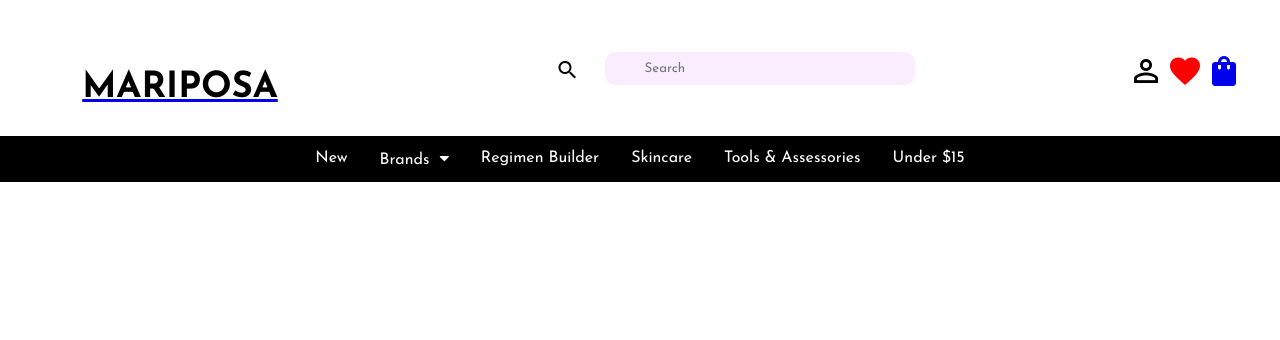
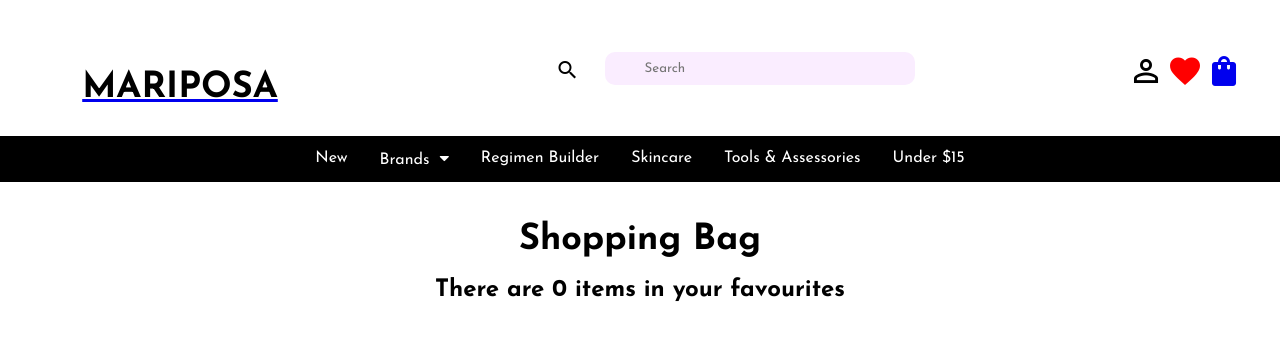
Before and after one commit to halimatayoade/Mariposa, a React (Create React App) app: page /favourites in a window 1280 px wide. Shown: the top 340 px of the page. Built offline with nearby package versions, Linux system fonts and the light colour scheme; data requests are answered from the project's data file.

Commit message:
Done adding favourites functionality to all the pages

```diff
--- a/src/App.js
+++ b/src/App.js
@@ -5,13 +5,17 @@ import Cart from './Cart.js';
 import Search from './Search.js';
 import Details from './Details.js'
 import { Switch, Route} from "react-router-dom";
+import Favourites from './Favourites.js';
 
 const App = () => {
   const [allproducts, setProducts] = useState([]);
   const [cart, setCart] = useState([]);
+  const [favourites, setFavourites] = useState([]);
   useEffect(() => {
     const cart = localStorage.getItem('shoppingCart');
     setCart(JSON.parse(cart) || []);
+    const favourites = localStorage.getItem('favItems');
+    setCart(JSON.parse(favourites) || []);
     async function fetchData() {
       let response = await fetch(` http://localhost:5000/products`)
       let items = await response.json();
@@ -38,6 +42,23 @@ const App = () => {
     }
   }
 
+  const addToFavorites = (item) => {
+    let condition = favourites.filter(data => data.id === item.id)
+    if(condition.length === 0) {
+      setFavourites(currentList => {
+        const favourites = [...currentList.filter(product => product.id !== item.id), item];
+        localStorage.setItem('favItems', JSON.stringify(favourites));
+        return favourites;
+      });
+    } else if (condition.length > 0) {
+      setFavourites(currentList => {
+        const favourites = currentList.filter(product => product.id !== item.id);
+        localStorage.setItem('favItems', JSON.stringify(favourites));
+        return favourites;
+      })
+    }
+  }
+
   return (
     <>
       <Header/>
@@ -49,20 +70,23 @@ const App = () => {
               {
                 allproducts
                   .map((product) => (
-                    <Product key={product.id} product={product} addToCart={addToCart} />
+                    <Product key={product.id} product={product} cart={cart} favourites={favourites} addToCart={addToCart} addToFavorites={addToFavorites}  />
                   ))
               }
             </div>
           </div>
         </Route>
         <Route path="/cart">
-          <Cart cart={cart} addToCart={addToCart}/>
+          <Cart cart={cart} favourites={favourites} addToCart={addToCart}  addToFavorites={addToFavorites}/>
+        </Route>
+        <Route path="/favourites">
+          <Favourites cart={cart} favourites={favourites} addToCart={addToCart}  addToFavorites={addToFavorites}/>
         </Route>
         <Route path="/search">
-          <Search allproducts={allproducts} addToCart={addToCart}/>
+          <Search cart={cart} favourites={favourites} allproducts={allproducts} addToCart={addToCart} addToFavorites={addToFavorites}/>
         </Route>
         <Route path="/details/:id">
-          <Details allproducts={allproducts} cart={cart}  addToCart={addToCart}/>
+          <Details allproducts={allproducts} favourites={favourites} cart={cart}  addToCart={addToCart} addToFavorites={addToFavorites}/>
         </Route>
       </Switch>
     </>
--- a/src/Cart.js
+++ b/src/Cart.js
@@ -19,7 +19,7 @@ const Cart = (props) => {
           {
             props.cart
             .map((product) => (
-              <CartItem key={product.id} product={product} addToCart={props.addToCart}/>
+              <CartItem key={product.id} product={product} addToCart={props.addToCart} favourites={props.favourites} addToFavorites={props.addToFavorites} />
             ))
           }
         </div>
--- a/src/CartItem.js
+++ b/src/CartItem.js
@@ -1,6 +1,13 @@
 import React from 'react';
 import { Link } from 'react-router-dom';
 function CartItem(props) {
+  let condition = props.favourites.filter(data => data.id === props.product.id)
+  let toggle;
+  if (condition.length === 0) {
+    toggle = <span onClick={() => props.addToFavorites(props.product)} id="heart" class="material-icons-outlined">favorite_border</span>;
+  } else if (condition.length > 0) {
+    toggle =   <span onClick={() => props.addToFavorites(props.product)} id="heart" class="material-icons-outlined">favorite</span>
+  }
   return (
 
     <div class="item">
@@ -17,13 +24,8 @@ function CartItem(props) {
       </div>
 
       <div class="icons">
-        <div data-toggled="true" class="listToggle">
-          <span id="heart" class="material-icons-outlined">
-            favorite_border
-          </span>
-          <span id="heart" class="material-icons-outlined">
-            favorite
-          </span>
+        <div class="listToggle">
+            {toggle}
         </div>
         <div class="delete" onClick={() => props.addToCart(props.product)} >
           <span class="material-icons-outlined">delete</span>
--- a/src/Details.js
+++ b/src/Details.js
@@ -6,6 +6,14 @@ const Details = (props) => {
   const { id } = useParams();
   let item = props.allproducts.filter(data => data.id == id);
   let product = item[0];
+
+  let condition = props.favourites.filter(data => data.id === product.id)
+  let toggle;
+  if (condition.length === 0) {
+    toggle = <span onClick={() => props.addToFavorites(product)} id="heart" class="material-icons-outlined">favorite_border</span>;
+  } else if (condition.length > 0) {
+    toggle =   <span onClick={() => props.addToFavorites(product)} id="heart" class="material-icons-outlined">favorite</span>
+  }
 
   return (
     <>
@@ -19,12 +27,7 @@ const Details = (props) => {
         <div className="right">
           <h3>{product.name}</h3>
           <div className="stars restaurant-rating" style={{ "--rating": product.rating }}>{product.rating}</div>
-          <span id="heart" class="material-icons-outlined">
-            favorite_border
-            </span>
-          <span id="heart" class="material-icons-outlined">
-            favorite
-          </span>
+          {toggle}
           <p>{product.description}</p>
           <p>{product.ingredients}</p>
           <button onClick={() => props.addToCart(product)} className="add-to-bag">Add to Bag</button>
--- /dev/null
+++ b/src/Favourites.js
@@ -0,0 +1,23 @@
+import React from 'react';
+import CartItem from './CartItem'
+import './cart.css';
+const Favourites = (props) => {
+  return (
+    <div className="shoppingCart">
+      <h1>Shopping Bag</h1>
+      <div className="title">
+        <div className="items">
+        <h2>There are {props.favourites.length} items in your favourites</h2>
+          {
+            props.favourites
+            .map((product) => (
+              <CartItem key={product.id} product={product} addToCart={props.addToCart} favourites={props.favourites} addToFavorites={props.addToFavorites} />
+            ))
+          }
+        </div>
+      </div>
+    </div>
+  )
+}
+
+export default Favourites;
--- a/src/Header.js
+++ b/src/Header.js
@@ -31,7 +31,7 @@ const Header = () => {
         </li>
         <div class="right">
           <span class="material-icons-outlined">person_outline</span>
-          <span id="heart" class="material-icons-outlined">favorite</span>
+          <Link to="/favourites"><span id="heart" class="material-icons-outlined">favorite</span></Link>
           <Link to="/cart"><span class="material-icons-outlined">shopping_bag</span></Link>
         </div>
       </header>
--- a/src/Product.js
+++ b/src/Product.js
@@ -1,6 +1,14 @@
 import React from 'react';
 import { Link } from 'react-router-dom';
 function Product(props) {
+
+  let condition = props.favourites.filter(data => data.id === props.product.id)
+  let toggle;
+  if (condition.length === 0) {
+    toggle = <span onClick={() => props.addToFavorites(props.product)} id="heart" class="material-icons-outlined">favorite_border</span>;
+  } else if (condition.length > 0) {
+    toggle =   <span onClick={() => props.addToFavorites(props.product)} id="heart" class="material-icons-outlined">favorite</span>
+  }
 
   return (
 
@@ -11,13 +19,8 @@ function Product(props) {
       <p class="name">{props.product.name}</p>
       <p class="price">${(props.product.price).toFixed(2)}</p>
       </Link>
-      <div data-toggled="true" class="listToggle">
-        <span id="heart" class="material-icons-outlined">
-          favorite_border
-        </span>
-        <span id="heart" class="material-icons-outlined">
-          favorite
-        </span>
+      <div class="listToggle">
+        {toggle}
       </div>
       <p><button onClick={() => props.addToCart(props.product)}>Add to Bag</button></p>
     </div>
--- a/src/Search.js
+++ b/src/Search.js
@@ -12,6 +12,7 @@ const Search = (props) => {
     return (currentElement.name.toLowerCase()).includes(query.toLowerCase()) || currentElement.type === query || (currentElement.type.toLowerCase()).includes(query.toLowerCase()) || (currentElement.brand.toLowerCase()).includes(query.toLowerCase());
   });
   console.log(item)
+
   return (
     <>
       {
@@ -22,7 +23,7 @@ const Search = (props) => {
             {
               item
                 .map((product) => (
-                  <Product key={product.id} product={product} addToCart={props.addToCart} />
+                  <Product key={product.id}  favourites={props.favourites} addToFavorites={props.addToFavorites} product={product} cart={props.cart} addToCart={props.addToCart} />
                 ))
             }
           </div>
```
